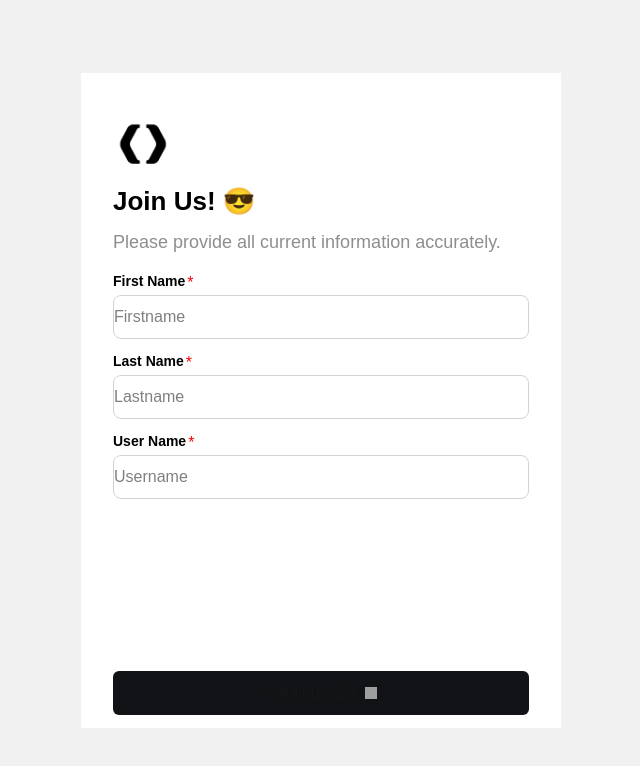
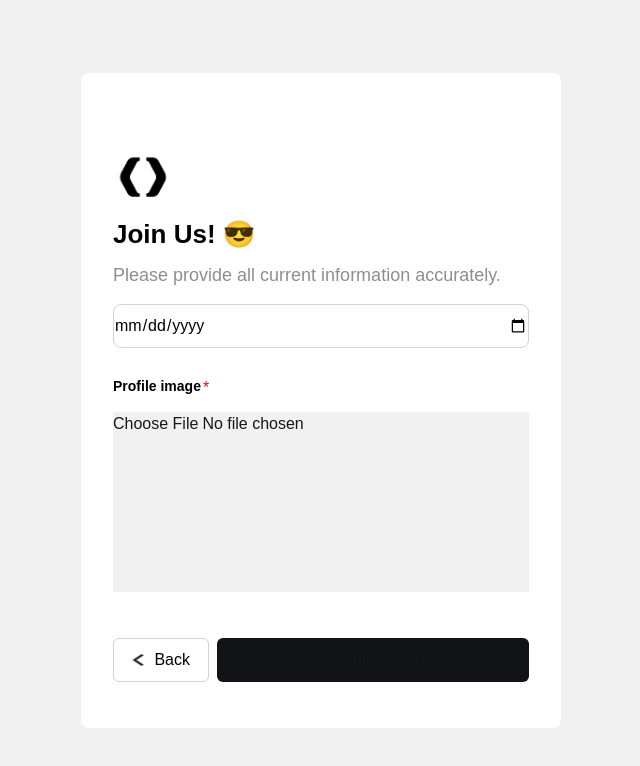
Before and after one commit to temuun-collab/multi-step, a Next.js app: page / in a window 1280 px wide. Shown: the top 766 px of the page, without its empty margins (319-959 px from the left). Built offline with nearby package versions, Linux system fonts and the light colour scheme; grey boxes are pictures that could not be loaded.

Commit message:
commit message angi

```diff
--- a/src/app/_features/StepThree.js
+++ b/src/app/_features/StepThree.js
@@ -2,31 +2,32 @@
 
 import "tailwindcss";
 import { useState } from "react";
+import { FormInput } from "../_components/form-input";
 
 export const StepThree = (props) => {
   const { handleBackStep } = props;
   const { handleNextStep } = props;
 
-  const [imgUrl, setImgUrl] = useState();
+  const [imgUrl, setImgUrl] = useState(null);
 
   const [formValues, setFormValues] = useState({
     dateBirth: "",
     file: "",
   });
   const [errorState, setErrorState] = useState({});
+
   const handleImageUploud = (e) => {
     const file = e.target.files[0];
+    console.log(file);
     if (file) {
-      const reader = new FileReader();
-      reader.onloadend = () => {
-        setImgUrl(reader.result);
-      };
-      reader.readAsDataURL(file);
+      setImgUrl(URL.createObjectURL(file));
     }
   };
+  console.log(imgUrl);
+
   const validateInput = () => {
     const errors = {};
-    if (!formValues.dateBirth || !formValues.file) {
+    if (formValues.dateBirth.length === 0 || formValues.file === null) {
       setFormValues(errorState);
     }
 
@@ -44,9 +45,9 @@ export const StepThree = (props) => {
     }
   };
 
-  //   const shouldDisableButton = () => {
-  //     return formValues.dateBirth.length === 0 || formValues.file.length === 0;
-  //   };
+  const shouldDisableButton = () => {
+    return formValues.dateBirth.length === 0 || formValues.file.length === 0;
+  };
   return (
     <div className="form-container">
       <div className="container">
@@ -63,13 +64,13 @@ export const StepThree = (props) => {
           <input
             type="date"
             name="dateBirth"
-            min="2000-01-01"
+            min="1900-01-01"
             max="2025-12-31"
             className={
-              formValues.dateBirth ? "input-container1" : "input-container"
+              errorState.dateBirth ? "input-container1" : "input-container"
             }
           />
-          {formValues.dateBirth && (
+          {errorState.dateBirth && (
             <p className="helper-text">Please select a date.</p>
           )}
         </div>
@@ -78,6 +79,21 @@ export const StepThree = (props) => {
             <p className="text-field">Profile image</p>
             <p style={{ color: "red" }}>*</p>
           </div>
+          {/* <div>
+            <input type="file" accept="image/*" onChange={handleImageUploud} />
+            <div style={{ marginTop: "10px" }}>
+              <img
+                src={imgUrl}
+                alt="preview"
+                style={{
+                  idth: "416px",
+                  height: "180px",
+                  objectFit: "cover",
+                  borderRadius: "8px",
+                }}
+              />
+            </div>
+          </div> */}
           <input
             type="file"
             id="file"
@@ -85,7 +101,15 @@ export const StepThree = (props) => {
             className="input-image"
             onChange={handleImageUploud}
           />
-          {formValues.dateBirth && (
+
+          {imgUrl && (
+            <img
+              src={imgUrl}
+              style={{ width: "416px", height: "180px", objectFit: "cover" }}
+            />
+          )}
+
+          {errorState.dateBirth && (
             <p className="helper-text">Image cannot be blank</p>
           )}
         </div>
@@ -98,10 +122,10 @@ export const StepThree = (props) => {
         <button
           className="button"
           onClick={handleBUttonClick}
-          //   disabled={shouldDisableButton}
+          disabled={shouldDisableButton}
         >
           <p>Continue 3/3</p>
-          <img src="./vector.png" style={{ height: "12px", width: "12px" }} />
+          {/* <img src="./vector.png" style={{ height: "12px", width: "12px" }} /> */}
         </button>
       </div>
     </div>
--- a/src/app/index.css
+++ b/src/app/index.css
@@ -19,6 +19,7 @@ body {
   padding-top: 28px;
   flex-direction: column;
   align-items: center;
+  border-radius: 8px;
 }
 .container {
   width: 416px;
@@ -103,7 +104,10 @@ body {
   gap: 8px;
 }
 .input-image {
-  width: 416px;
+  background-color: #f1f1f1ff;
   height: 180px;
-  background-color: #f1f1f1ff;
+  /* display: none; */
 }
+.input-image1 {
+  display: none;
+}
--- a/src/app/page.js
+++ b/src/app/page.js
@@ -7,7 +7,7 @@ import { StepThree } from "./_features/StepThree";
 import { StepFour } from "./_features/StepFour";
 
 export default function Home() {
-  const [step, setStep] = useState(1);
+  const [step, setStep] = useState(3);
 
   const handleNextStep = () => {
     setStep(step + 1);
```
Also changed, not shown: public/image.png (added).
